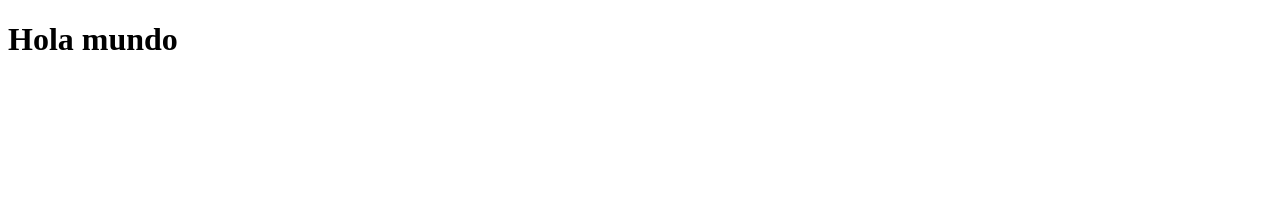
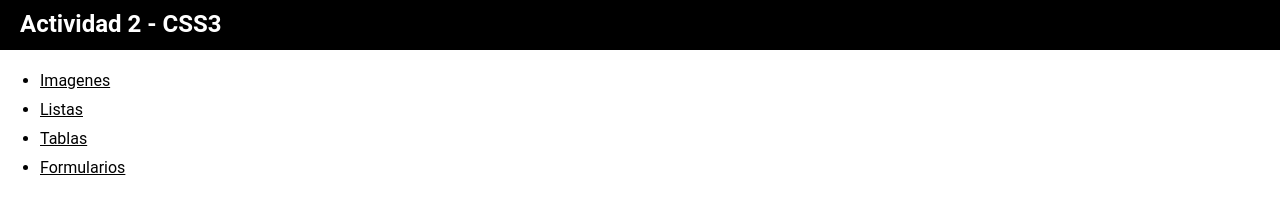
Before and after one commit to comofueps/actividad2, a plain HTML site: page index.html in a window 1280 px wide. Drawn offline with Linux system fonts and the light colour scheme.

Commit message:
Menu principal

```diff
--- a/estilos/estilos-brayan.css
+++ b/estilos/estilos-brayan.css
@@ -1,4 +1,5 @@
 body{
     padding: 0;
     margin: 0;
+
 }
--- /dev/null
+++ b/estilos/estilos.css
@@ -0,0 +1,31 @@
+body{
+    padding: 0;
+    margin:0;
+    font-family: 'Roboto';
+}
+
+#header{
+    /* margin: -20 0 0 10; */
+    margin: -20px 20px 0px 0px;
+    background-color: black;
+    color:#fff;
+    height: 50px;
+    width: 100%;
+}
+
+#titulo{
+    padding-top: 10px;
+    margin-left: 20px;
+}
+
+#menu{
+    /* margin-left: 20px; */
+    margin-top:10px;
+}
+
+nav a{
+    display: block;
+    padding-top: 5px;
+    margin-top: 5px;
+    color:#000;
+}
--- a/index.html
+++ b/index.html
@@ -4,8 +4,25 @@
     <meta charset="UTF-8">
     <meta name="viewport" content="width=device-width, initial-scale=1.0">
     <title>HTML & CSS</title>
+    <link rel="stylesheet" href="./estilos/estilos.css">
 </head>
 <body>
-    <h1>Hola mundo</h1>
+    <header id="header">
+        <h2 id="titulo">Actividad 2 - CSS3</h2>
+    </header>
+    <nav id="menu">
+        <ul>
+            <li><a href="./paginas/pagina-brayan.html">Imagenes</a></li>
+            <li><a href="#">Listas</a></li>
+            <li><a href="#">Tablas</a></li>
+            <li><a href="#">Formularios</a></li>
+        </ul>
+
+
+
+
+    </nav>
+
+
 </body>
 </html>
```
Also changed, not shown: paginas/pagina-brayan.html (+3 -1 lines).
